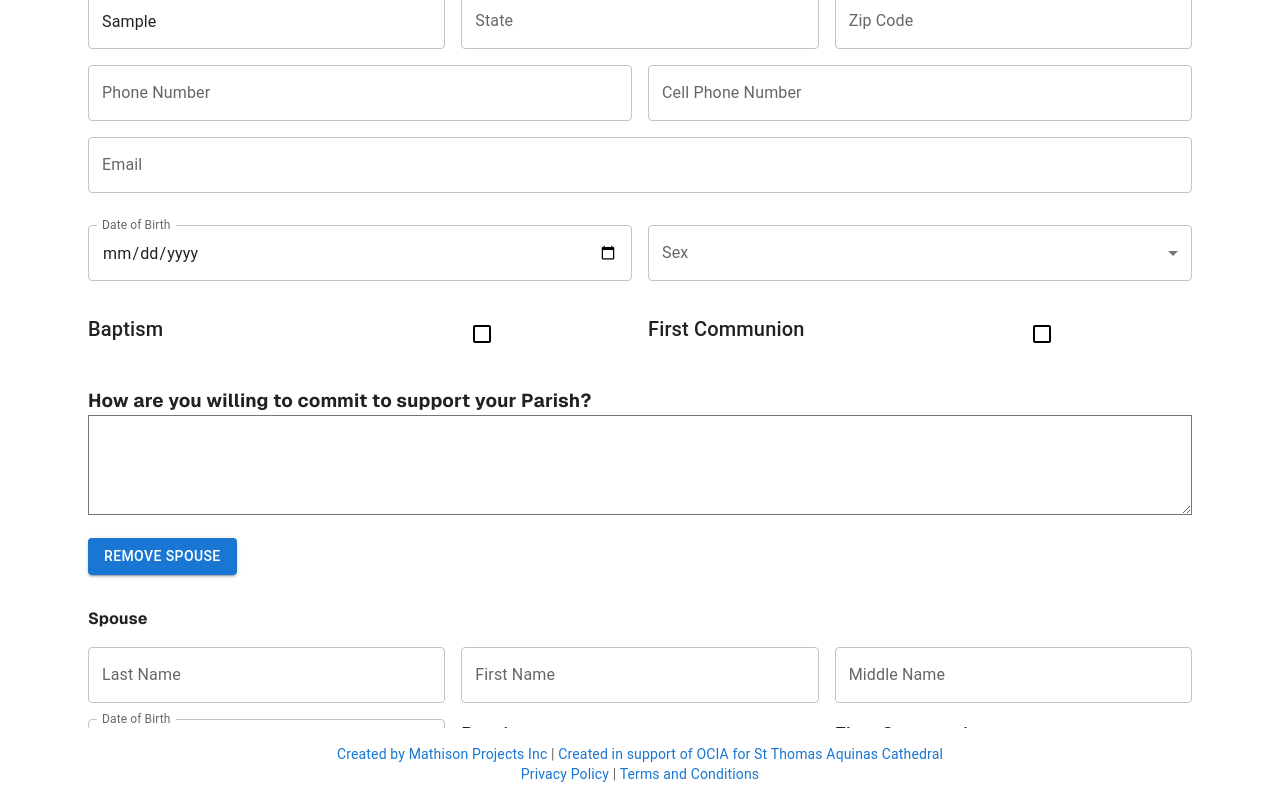
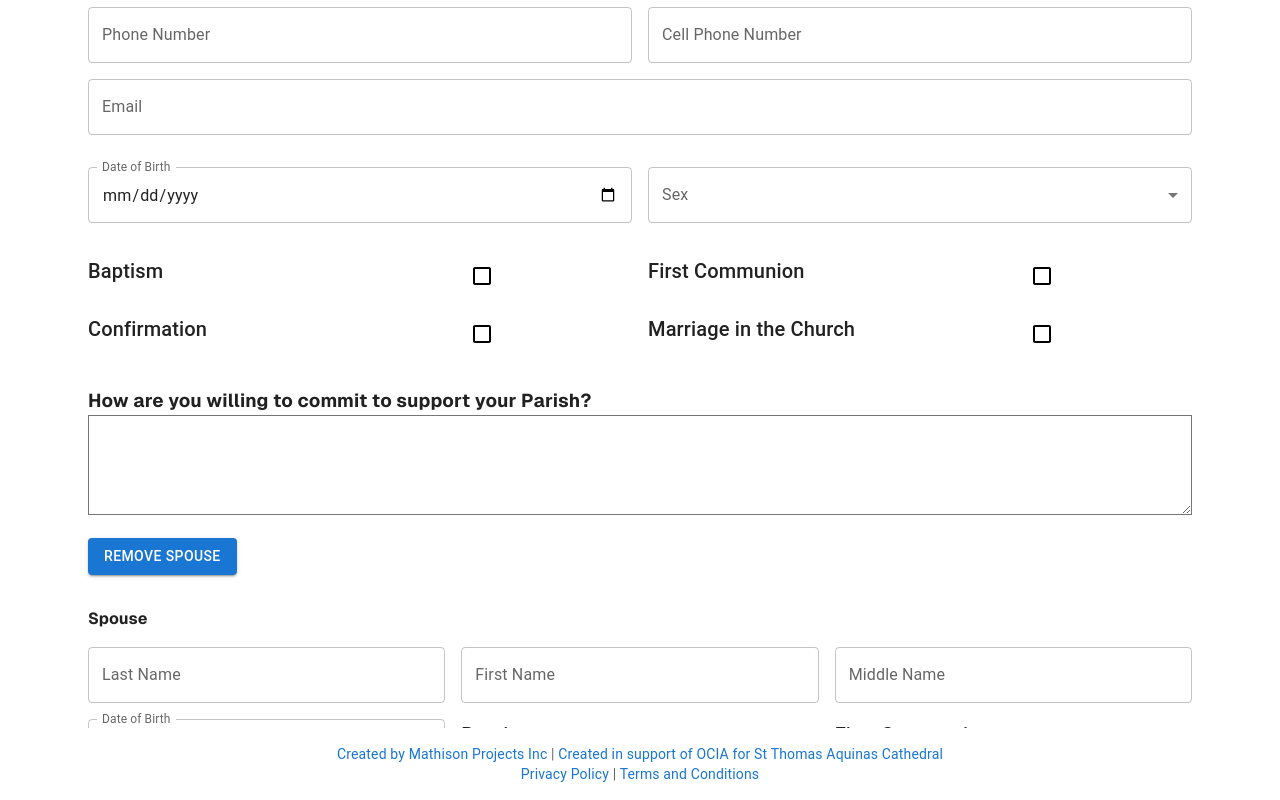
Before and after one commit to MathisonProjects/ocia-aquinas, a Next.js app: page /parish-registration in a window 1280 px wide. Both pictures are taken after typing "Sample", "Sample", "Sample", "Sample", "Sample", "Sample" into the empty fields and a click on the button "ADD SPOUSE". Built offline with nearby package versions, Linux system fonts and the light colour scheme.

Commit message:
confirmation & marriage form

```diff
--- a/src/pages/parish-registration.tsx
+++ b/src/pages/parish-registration.tsx
@@ -26,6 +26,8 @@ const langData: any = {
             sacraments: {
               baptism: "Baptism",
               firstCommunion: "First Communion",
+              confirmation: "Confirmation",
+              marriageInChurch: "Marriage in the Church",
             },
             spouse: {
               title: "Spouse",
@@ -39,6 +41,8 @@ const langData: any = {
               sacraments: {
                 baptism: "Baptism",
                 firstCommunion: "First Communion",
+                confirmation: "Confirmation",
+                marriageInChurch: "Marriage in the Church",
               }
             },
             household: {
@@ -52,6 +56,8 @@ const langData: any = {
               sacraments: {
                 baptism: "Baptism",
                 firstCommunion: "First Communion",
+                confirmation: "Confirmation",
+                marriageInChurch: "Marriage in the Church",
               }
             }
         }
@@ -78,6 +84,8 @@ const langData: any = {
           sacraments: {
             baptism: "Bautismo",
             firstCommunion: "Primera Comunión",
+            confirmation: "Confirmación",
+            marriageInChurch: "Matrimonio en la Iglesia",
           },
           spouse: {
             title: "Cónyuge",
@@ -91,6 +99,8 @@ const langData: any = {
             sacraments: {
               baptism: "Bautismo",
               firstCommunion: "Primera Comunión",
+              confirmation: "Confirmación",
+              marriageInChurch: "Matrimonio en la Iglesia",
             }
           },
           household: {
@@ -104,6 +114,8 @@ const langData: any = {
             sacraments: {
               baptism: "Bautismo",
               firstCommunion: "Primera Comunión",
+              confirmation: "Confirmación",
+              marriageInChurch: "Matrimonio en la Iglesia",
             }
           }
         }
@@ -253,6 +265,32 @@ export default function ParishRegistration() {
                 sx={{ backgroundColor: 'white', color: 'black' }}
               />
             </Grid>
+            <Grid item xs={4}>
+              <Typography variant="h6" gutterBottom>
+                {langData[language].fields.sacraments.confirmation}
+              </Typography>
+            </Grid>
+            <Grid item xs={2}>
+              <Checkbox
+                checked={formData.sacraments?.confirmation || false}
+                onChange={(e) => setFormData({ ...formData, sacraments: { ...formData.sacraments, confirmation: e.target.checked } })}
+                inputProps={{ 'aria-label': 'Confirmation' }}
+                sx={{ backgroundColor: 'white', color: 'black' }}
+              />
+            </Grid>
+            <Grid item xs={4}>
+              <Typography variant="h6" gutterBottom>
+                {langData[language].fields.sacraments.marriageInChurch}
+              </Typography>
+            </Grid>
+            <Grid item xs={2}>
+              <Checkbox
+                checked={formData.sacraments?.marriageInChurch || false}
+                onChange={(e) => setFormData({ ...formData, sacraments: { ...formData.sacraments, marriageInChurch: e.target.checked } })}
+                inputProps={{ 'aria-label': 'Marriage in the Church' }}
+                sx={{ backgroundColor: 'white', color: 'black' }}
+              />
+            </Grid>
           </Grid>
           <Grid container spacing={2} direction="row" sx={{ marginTop: 2 }}>
             <Grid item xs={12}>
@@ -314,6 +352,32 @@ export default function ParishRegistration() {
                   sx={{ backgroundColor: 'white', color: 'black' }}
                 />
               </Grid>
+              <Grid item xs={3}>
+                <Typography variant="h6" gutterBottom>
+                  {langData[language].fields.spouse.sacraments.confirmation}
+                </Typography>
+              </Grid>
+              <Grid item xs={1}>
+                <Checkbox
+                  checked={formData.spouse?.sacraments?.confirmation || false}
+                  onChange={(e) => setFormData({ ...formData, spouse: { ...formData.spouse, sacraments: { ...formData.spouse.sacraments, confirmation: e.target.checked } } })}
+                  inputProps={{ 'aria-label': 'Confirmation' }}
+                  sx={{ backgroundColor: 'white', color: 'black' }}
+                />
+              </Grid>
+              <Grid item xs={3}>
+                <Typography variant="h6" gutterBottom>
+                  {langData[language].fields.spouse.sacraments.marriageInChurch}
+                </Typography>
+              </Grid>
+              <Grid item xs={1}>
+                <Checkbox
+                  checked={formData.spouse?.sacraments?.marriageInChurch || false}
+                  onChange={(e) => setFormData({ ...formData, spouse: { ...formData.spouse, sacraments: { ...formData.spouse.sacraments, marriageInChurch: e.target.checked } } })}
+                  inputProps={{ 'aria-label': 'Marriage in the Church' }}
+                  sx={{ backgroundColor: 'white', color: 'black' }}
+                />
+              </Grid>
             </Grid>
           )}
           <Grid container spacing={2} direction="row" sx={{ marginTop: 2, paddingBottom: '32px' }}>
@@ -326,7 +390,7 @@ export default function ParishRegistration() {
                 <h4>{langData[language].fields.household.title}</h4>
               </Grid>
               <Grid item xs={6}>
-                <Button variant="contained" onClick={() => removeHouseholdMember(index)}>Remove Household Member</Button>
+                <Button variant="contained" color="error" onClick={() => removeHouseholdMember(index)}>Remove Household Member</Button>
               </Grid>
               <Grid item xs={4}>
                 <TextField
@@ -424,12 +488,12 @@ export default function ParishRegistration() {
                   <option value="female">{language === 'en' ? 'Female' : 'Femenino'}</option>
                 </TextField>
               </Grid>
-              <Grid item xs={3}>
+              <Grid item xs={4}>
                 <Typography variant="h6" gutterBottom>
                   {langData[language].fields.household.sacraments.baptism}
                 </Typography>
               </Grid>
-              <Grid item xs={1}>
+              <Grid item xs={2}>
                 <Checkbox
                   checked={member.sacraments?.baptism || false}
                   onChange={(e) => {
@@ -444,12 +508,12 @@ export default function ParishRegistration() {
                   sx={{ backgroundColor: 'white', color: 'black' }}
                 />
               </Grid>
-              <Grid item xs={3}>
+              <Grid item xs={4}>
                 <Typography variant="h6" gutterBottom>
                   {langData[language].fields.household.sacraments.firstCommunion}
                 </Typography>
               </Grid>
-              <Grid item xs={1}>
+              <Grid item xs={2}>
                 <Checkbox
                   checked={member.sacraments?.firstCommunion || false}
                   onChange={(e) => {
@@ -464,6 +528,47 @@ export default function ParishRegistration() {
                   sx={{ backgroundColor: 'white', color: 'black' }}
                 />
               </Grid>
+              <Grid item xs={4}>
+                <Typography variant="h6" gutterBottom>
+                  {langData[language].fields.household.sacraments.confirmation}
+                </Typography>
+              </Grid>
+              <Grid item xs={2}>
+                <Checkbox
+                  checked={member.sacraments?.confirmation || false}
+                  onChange={(e) => {
+                    const updatedHousehold = [...formData.household];
+                    updatedHousehold[index].sacraments = {
+                      ...updatedHousehold[index].sacraments,
+                      confirmation: e.target.checked,
+                    };
+                    setFormData({ ...formData, household: updatedHousehold });
+                  }}
+                  inputProps={{ 'aria-label': 'Confirmation' }}
+                  sx={{ backgroundColor: 'white', color: 'black' }}
+                />
+              </Grid>
+              <Grid item xs={4}>
+                <Typography variant="h6" gutterBottom>
+                  {langData[language].fields.household.sacraments.marriageInChurch}
+                </Typography>
+              </Grid>
+              <Grid item xs={2}>
+                <Checkbox
+                  checked={member.sacraments?.marriageInChurch || false}
+                  onChange={(e) =>
+                  {
+                    const updatedHousehold = [...formData.household];
+                    updatedHousehold[index].sacraments = {
+                      ...updatedHousehold[index].sacraments,
+                      marriageInChurch: e.target.checked,
+                    };
+                    setFormData({ ...formData, household: updatedHousehold });
+                  }}
+                  inputProps={{ 'aria-label': 'Marriage in the Church' }}
+                  sx={{ backgroundColor: 'white', color: 'black' }}
+                />
+              </Grid>
               </>
           ))}
           </Grid>
```
